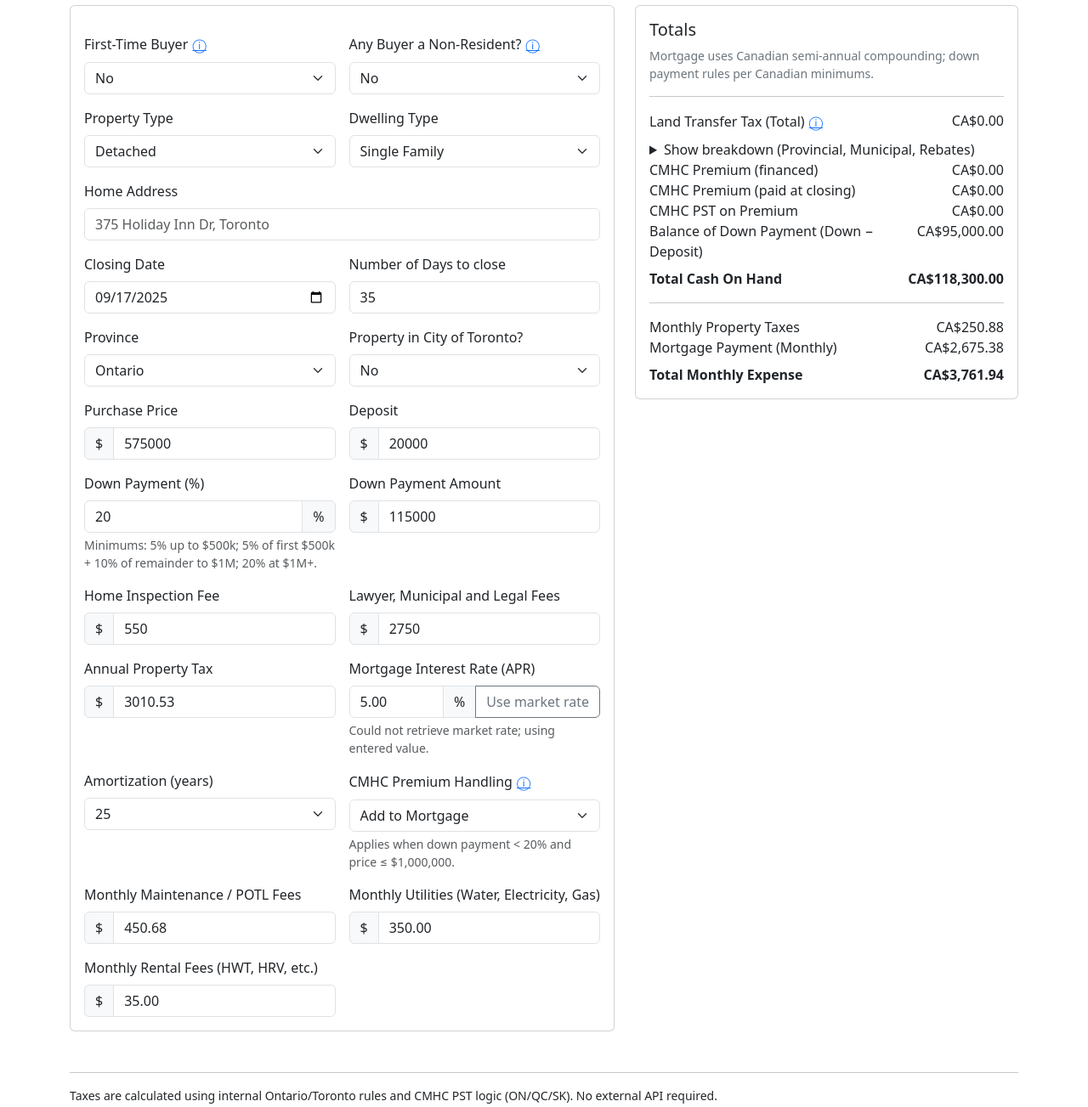
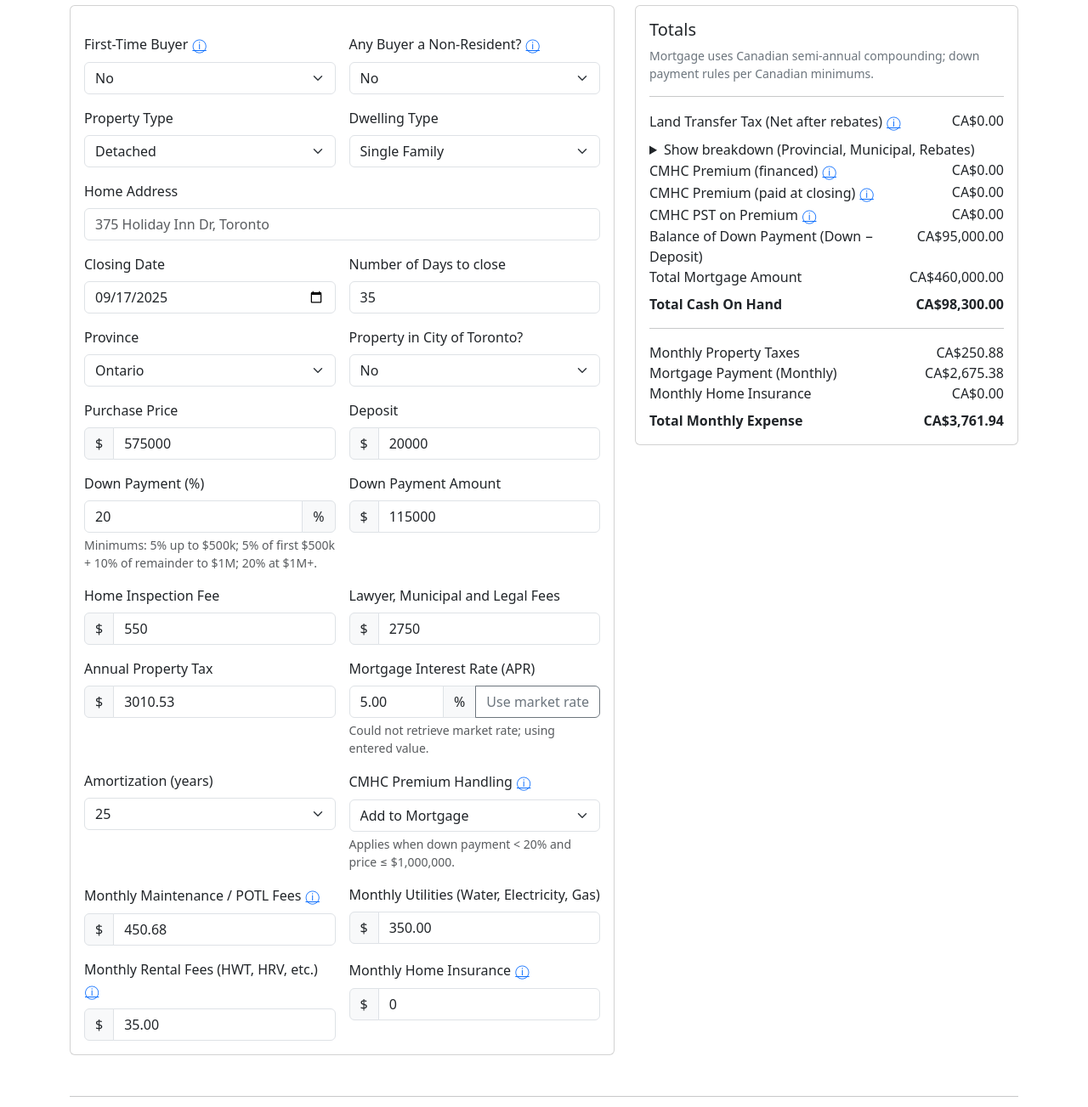
Before and after one commit to ahilan-thurairajah/RealEstate, a website: page public/calculator.html in a window 1280 px wide. Shown: the part 180-1483 px from the top of the page at 85% size. Drawn offline with nearby package versions, Linux system fonts and the light colour scheme; no server answers.

Commit message:
feat(calculator): add monthly home insurance, total mortgage amount, revised cash + monthly formulas, net LTT label

```diff
--- a/public/calculator.html
+++ b/public/calculator.html
@@ -204,7 +204,11 @@
 
 
                   <div class="col-md-6">
-                    <label class="form-label">Monthly Maintenance / POTL Fees</label>
+                    <label class="form-label">Monthly Maintenance / POTL Fees
+                      <button type="button" class="btn btn-link p-0 align-baseline" data-bs-toggle="popover" data-bs-trigger="focus" title="Maintenance / POTL" data-bs-content="POTL = Parcel of Tied Land. Covers shared elements or condo-style common element fees.">
+                        <span aria-hidden="true">ⓘ</span><span class="visually-hidden">Info</span>
+                      </button>
+                    </label>
                     <div class="input-group">
                       <span class="input-group-text">$</span>
                       <input type="number" class="form-control" id="monthlyMaintenance" min="0" step="5" value="450.68" />
@@ -219,10 +223,25 @@
                   </div>
 
                   <div class="col-md-6">
-                    <label class="form-label">Monthly Rental Fees (HWT, HRV, etc.)</label>
+                    <label class="form-label">Monthly Rental Fees (HWT, HRV, etc.)
+                      <button type="button" class="btn btn-link p-0 align-baseline" data-bs-toggle="popover" data-bs-trigger="focus" title="Rental Equipment" data-bs-content="HWT = Hot Water Tank; HRV = Heat Recovery Ventilator; include any rented HVAC / water equipment.">
+                        <span aria-hidden="true">ⓘ</span><span class="visually-hidden">Info</span>
+                      </button>
+                    </label>
                     <div class="input-group">
                       <span class="input-group-text">$</span>
                       <input type="number" class="form-control" id="monthlyRental" min="0" step="5" value="35.00" />
+                    </div>
+                  </div>
+                  <div class="col-md-6">
+                    <label class="form-label">Monthly Home Insurance
+                      <button type="button" class="btn btn-link p-0 align-baseline" data-bs-toggle="popover" data-bs-trigger="focus" title="Home Insurance" data-bs-content="Estimated monthly homeowners/condo insurance premium.">
+                        <span aria-hidden="true">ⓘ</span><span class="visually-hidden">Info</span>
+                      </button>
+                    </label>
+                    <div class="input-group">
+                      <span class="input-group-text">$</span>
+                      <input type="number" class="form-control" id="monthlyHomeInsurance" min="0" step="5" value="0" />
                     </div>
                   </div>
 
@@ -238,7 +257,7 @@
               <h5>Totals</h5>
               <div class="small muted">Mortgage uses Canadian semi-annual compounding; down payment rules per Canadian minimums.</div>
               <hr />
-              <div class="d-flex justify-content-between"><span>Land Transfer Tax (Total)
+              <div class="d-flex justify-content-between"><span>Land Transfer Tax (Net after rebates)
                 <button type="button" class="btn btn-link p-0 align-baseline" data-bs-toggle="popover" data-bs-trigger="focus" title="Land Transfer Tax" data-bs-content="Ontario provincial + Toronto municipal (if applicable). First-time buyer rebates applied; NRST if selected.">
                   <span aria-hidden="true">ⓘ</span><span class="visually-hidden">Info</span>
                 </button>
@@ -256,14 +275,28 @@
                   </tbody>
                 </table>
               </details>
-              <div class="d-flex justify-content-between"><span>CMHC Premium (financed)</span><span class="value" id="cmhcFinanced">$0.00</span></div>
-              <div class="d-flex justify-content-between"><span>CMHC Premium (paid at closing)</span><span class="value" id="cmhcAtClosing">$0.00</span></div>
-              <div class="d-flex justify-content-between" id="cmhcTaxRow"><span>CMHC PST on Premium</span><span class="value" id="cmhcTax">$0.00</span></div>
+              <div class="d-flex justify-content-between"><span>CMHC Premium (financed)
+                <button type="button" class="btn btn-link p-0 align-baseline" data-bs-toggle="popover" data-bs-trigger="focus" title="CMHC Premium (Financed)" data-bs-content="Insurance premium added to mortgage principal when down payment < 20% and price ≤ $1M.">
+                  <span aria-hidden="true">ⓘ</span><span class="visually-hidden">Info</span>
+                </button>
+              </span><span class="value" id="cmhcFinanced">$0.00</span></div>
+              <div class="d-flex justify-content-between"><span>CMHC Premium (paid at closing)
+                <button type="button" class="btn btn-link p-0 align-baseline" data-bs-toggle="popover" data-bs-trigger="focus" title="CMHC Premium (Upfront)" data-bs-content="If you choose not to finance the premium, it must be paid at closing.">
+                  <span aria-hidden="true">ⓘ</span><span class="visually-hidden">Info</span>
+                </button>
+              </span><span class="value" id="cmhcAtClosing">$0.00</span></div>
+              <div class="d-flex justify-content-between" id="cmhcTaxRow"><span>CMHC PST on Premium
+                <button type="button" class="btn btn-link p-0 align-baseline" data-bs-toggle="popover" data-bs-trigger="focus" title="CMHC PST" data-bs-content="Provincial sales tax on the insurance premium (ON 8%, QC 9%, SK 6%). Always paid at closing and not financeable.">
+                  <span aria-hidden="true">ⓘ</span><span class="visually-hidden">Info</span>
+                </button>
+              </span><span class="value" id="cmhcTax">$0.00</span></div>
               <div class="d-flex justify-content-between"><span>Balance of Down Payment (Down − Deposit)</span><span class="value" id="balanceDown">$0.00</span></div>
+              <div class="d-flex justify-content-between"><span>Total Mortgage Amount</span><span class="value" id="totalMortgageAmount" aria-live="polite">$0.00</span></div>
               <div class="d-flex justify-content-between fw-semibold mt-2"><span>Total Cash On Hand</span><span class="value" id="totalCash" aria-live="polite">$0.00</span></div>
               <hr />
               <div class="d-flex justify-content-between"><span>Monthly Property Taxes</span><span class="value" id="monthlyPropertyTax">$0.00</span></div>
               <div class="d-flex justify-content-between"><span>Mortgage Payment (Monthly)</span><span class="value" id="monthlyMortgage" aria-live="polite">$0.00</span></div>
+              <div class="d-flex justify-content-between"><span>Monthly Home Insurance</span><span class="value" id="monthlyHomeInsuranceDisplay">$0.00</span></div>
               <div class="d-flex justify-content-between fw-semibold mt-2"><span>Total Monthly Expense</span><span class="value" id="totalMonthly" aria-live="polite">$0.00</span></div>
             </div>
           </div>
--- a/public/calculator.js
+++ b/public/calculator.js
@@ -98,6 +98,7 @@ async function recalc() {
   const monthlyMaintenance = Number($('#monthlyMaintenance').value || 0);
   const monthlyUtilities = Number($('#monthlyUtilities').value || 0);
   const monthlyRental = Number($('#monthlyRental').value || 0);
+  const monthlyHomeInsurance = Number($('#monthlyHomeInsurance').value || 0);
   const closingDate = $('#closingDate').value;
   const firstTimeBuyer = $('#firstTimeBuyer').value === 'yes';
   const isNonResident = $('#nonResident').value === 'yes';
@@ -205,27 +206,35 @@ async function recalc() {
   const mortgagePrincipal = baseMortgage + financedPremium;
   const monthlyPayment = canadianMonthlyPayment(mortgagePrincipal, apr, amortYears);
   $('#monthlyMortgage').textContent = fmt(monthlyPayment);
+  // Total mortgage amount = purchase price + financed premium - down payment
+  const totalMortgageAmount = purchasePrice + financedPremium - downAmt;
+  const totalMortgageEl = $('#totalMortgageAmount');
+  if (totalMortgageEl) totalMortgageEl.textContent = fmt(totalMortgageAmount);
 
   // Balance of down payment (for cash on hand). Clamp to 0
   const balanceDown = Math.max(0, downAmt - deposit);
   $('#balanceDown').textContent = fmt(balanceDown);
 
-  // Cash on hand = Deposit + Inspection + Legal + LTT + NRST (already inside lttResp.total) + CMHC PST + premium at closing + balanceDown
-  const totalCash = deposit + inspectionFee + legalFees + landTransferTax + cmhcPST + premiumAtClosing + balanceDown;
+  // Cash on hand (revised) = Down payment amount + inspection + legal + land transfer tax (net) + CMHC PST + premium at closing - deposit already paid
+  // (Deposit reduces what remains to bring; we add full down payment then subtract deposit.)
+  const totalCash = downAmt + inspectionFee + legalFees + landTransferTax + cmhcPST + premiumAtClosing - deposit;
   $('#totalCash').textContent = fmt(totalCash);
 
   // Monthly property tax
   const monthlyPropertyTax = annualPropertyTax / 12;
   $('#monthlyPropertyTax').textContent = fmt(monthlyPropertyTax);
 
-  // Total monthly = mortgage payment + monthly property tax + maintenance + utilities + rental
-  const totalMonthly = monthlyPayment + monthlyPropertyTax + monthlyMaintenance + monthlyUtilities + monthlyRental;
+  // Total monthly = mortgage payment + monthly property tax + maintenance + utilities + rental + home insurance
+  const totalMonthly = monthlyPayment + monthlyPropertyTax + monthlyMaintenance + monthlyUtilities + monthlyRental + monthlyHomeInsurance;
   $('#totalMonthly').textContent = fmt(totalMonthly);
+  // Show home insurance monthly
+  const monthlyHomeInsuranceDisplay = $('#monthlyHomeInsuranceDisplay');
+  if (monthlyHomeInsuranceDisplay) monthlyHomeInsuranceDisplay.textContent = fmt(monthlyHomeInsurance);
 
   // Helper previews removed as requested
 
   // persist key fields
-  ['address','closingDate','isToronto','purchasePrice','deposit','downPct','downAmt','inspectionFee','legalFees','annualPropertyTax','apr','amortYears','cmhcHandling','firstTimeBuyer','nonResident','propertyType','dwellingType','monthlyMaintenance','monthlyUtilities','monthlyRental']
+  ['address','closingDate','isToronto','purchasePrice','deposit','downPct','downAmt','inspectionFee','legalFees','annualPropertyTax','apr','amortYears','cmhcHandling','firstTimeBuyer','nonResident','propertyType','dwellingType','monthlyMaintenance','monthlyUtilities','monthlyRental','monthlyHomeInsurance']
     .forEach(saveField);
 }
 
@@ -243,7 +252,7 @@ $('#dwellingType').addEventListener('change', recalc);
 $('#isToronto')?.addEventListener('change', recalc);
   const debounce = (fn, ms = 300) => { let t; return (...args) => { clearTimeout(t); t = setTimeout(() => fn(...args), ms); }; };
   const recalcDebounced = debounce(recalc, 300);
-  ;['purchasePrice','deposit','inspectionFee','legalFees','annualPropertyTax','apr','amortYears','monthlyMaintenance','monthlyUtilities','monthlyRental','closingDate','downPct','downAmt','cmhcHandling','province']
+  ;['purchasePrice','deposit','inspectionFee','legalFees','annualPropertyTax','apr','amortYears','monthlyMaintenance','monthlyUtilities','monthlyRental','monthlyHomeInsurance','closingDate','downPct','downAmt','cmhcHandling','province']
     .forEach(id => {
       const el = $('#' + id);
       if (!el) return;
@@ -257,7 +266,7 @@ $('#isToronto')?.addEventListener('change', recalc);
 
 // Initialize defaults + persistence
 function initDefaults() {
-  ['address','closingDate','isToronto','province','purchasePrice','deposit','downPct','downAmt','inspectionFee','legalFees','annualPropertyTax','apr','amortYears','cmhcHandling','firstTimeBuyer','nonResident','propertyType','dwellingType','monthlyMaintenance','monthlyUtilities','monthlyRental']
+  ['address','closingDate','isToronto','province','purchasePrice','deposit','downPct','downAmt','inspectionFee','legalFees','annualPropertyTax','apr','amortYears','cmhcHandling','firstTimeBuyer','nonResident','propertyType','dwellingType','monthlyMaintenance','monthlyUtilities','monthlyRental','monthlyHomeInsurance']
     .forEach(loadField);
     const cmhcTaxRow = document.getElementById('cmhcTaxRow');
     if (cmhcTaxRow) cmhcTaxRow.style.display = 'none'; // Initialize as hidden
```
